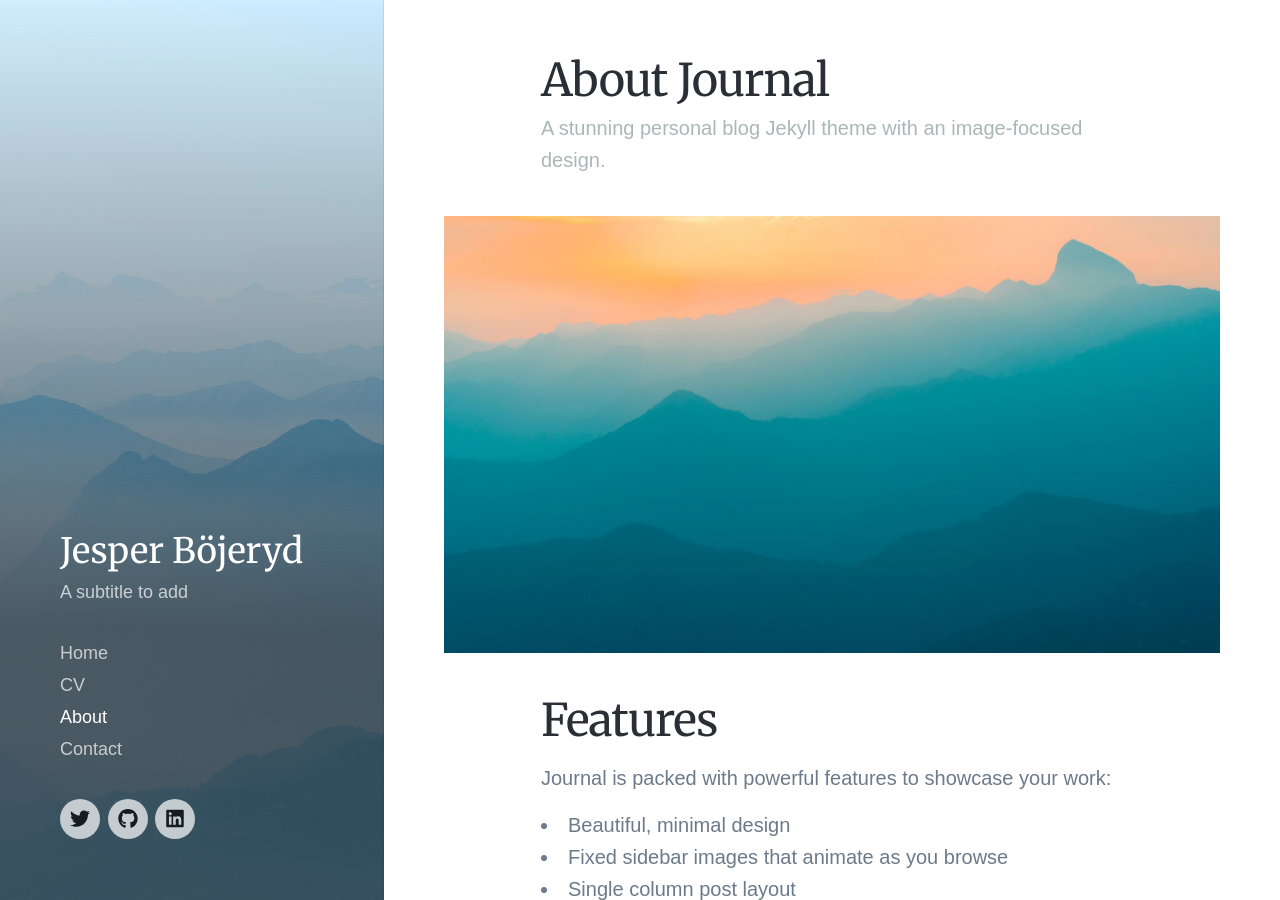
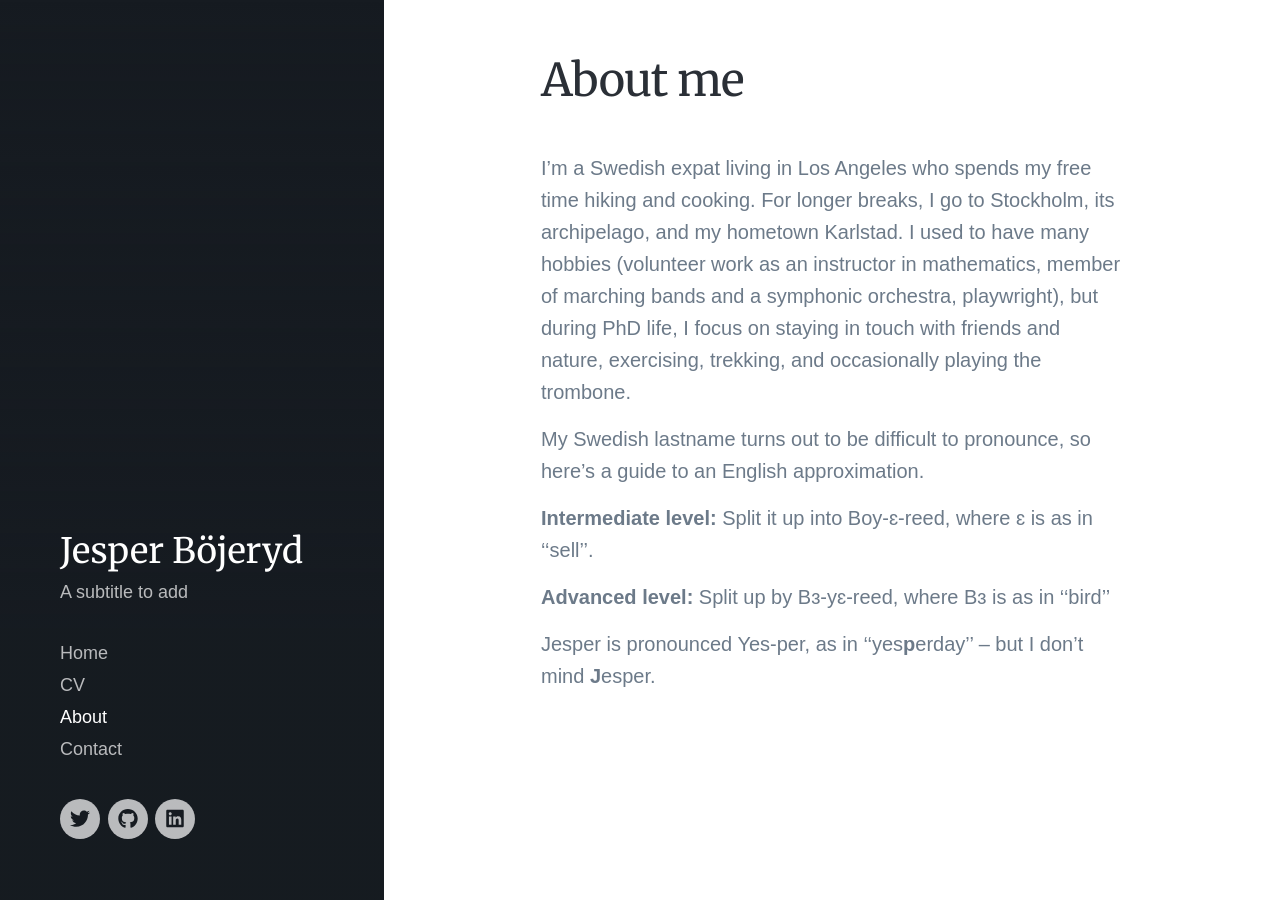
Before and after one commit to bojeryd91/bojeryd91.github.io, a Jekyll site: the page built from _pages/about.md, in a window 1280 px wide and 900 px high. Built offline with Jekyll 4.4.1, drawn with Linux system fonts in a browser that asks for light colours; nearby versions of some CDN libraries; some web fonts are replaced; some of the changed text lies outside the part shown.

Commit message:
Update about.md

```diff
--- a/_pages/about.md
+++ b/_pages/about.md
@@ -1,35 +1,14 @@
 ---
-title: About Journal
-subtitle: A stunning personal blog Jekyll theme with an image-focused design.
-description: A stunning personal blog Jekyll theme with an image-focused design.
-featured_image: /images/demo/demo-portrait.jpg
+title: About me
+description: Some information about me.
 ---
 
-![](/images/demo/demo-landscape.jpg)
+I'm a Swedish expat living in Los Angeles who spends my free time hiking and cooking. For longer breaks, I go to Stockholm, its archipelago, and my hometown Karlstad. I used to have many hobbies (volunteer work as an instructor in mathematics, member of marching bands and a symphonic orchestra, playwright), but during PhD life, I focus on staying in touch with friends and nature, exercising, trekking, and occasionally playing the trombone.
 
-## Features
+My Swedish lastname turns out to be difficult to pronounce, so here’s a guide to an English approximation.
 
-Journal is packed with powerful features to showcase your work:
+**Intermediate level:** Split it up into Boy-ɛ-reed, where ɛ is as in ''sell''.
 
-* Beautiful, minimal design
-* Fixed sidebar images that animate as you browse
-* Single column post layout
-* Responsive – works perfectly on all devices
-* Portfolio/projects post type to show your work
-* Blog with pagination
-* Sleek Ajax navigation and page transitions
-* Unique 'gallery' feature for image grids and carousels
-* Built-in contact form with Formspree integration
-* Full markdown support and code highlighting
-* Social media icons
-* Fast page rendering
-* Built with SEO best practices in mind
-* Customize everything – colors, spacing, fonts, sizes etc. – via a simple settings file
-* Works with GitHub Pages
-* Updated and supported by the developers
+**Advanced level:** Split up by Bɜ-yɛ-reed, where Bɜ is as in ''bird''
 
-## Get Index
-
-Journal is created and supported by [Jekyll Themes](https://jekyllthemes.io), and is available for $49.
-
-<a href="https://jekyllthemes.io/theme/journal-personal-jekyll-theme" class="button button--large">Get This Theme</a>
+Jesper is pronounced Yes-per, as in ''yes**p**erday'' -- but I don't mind **J**esper.
```
